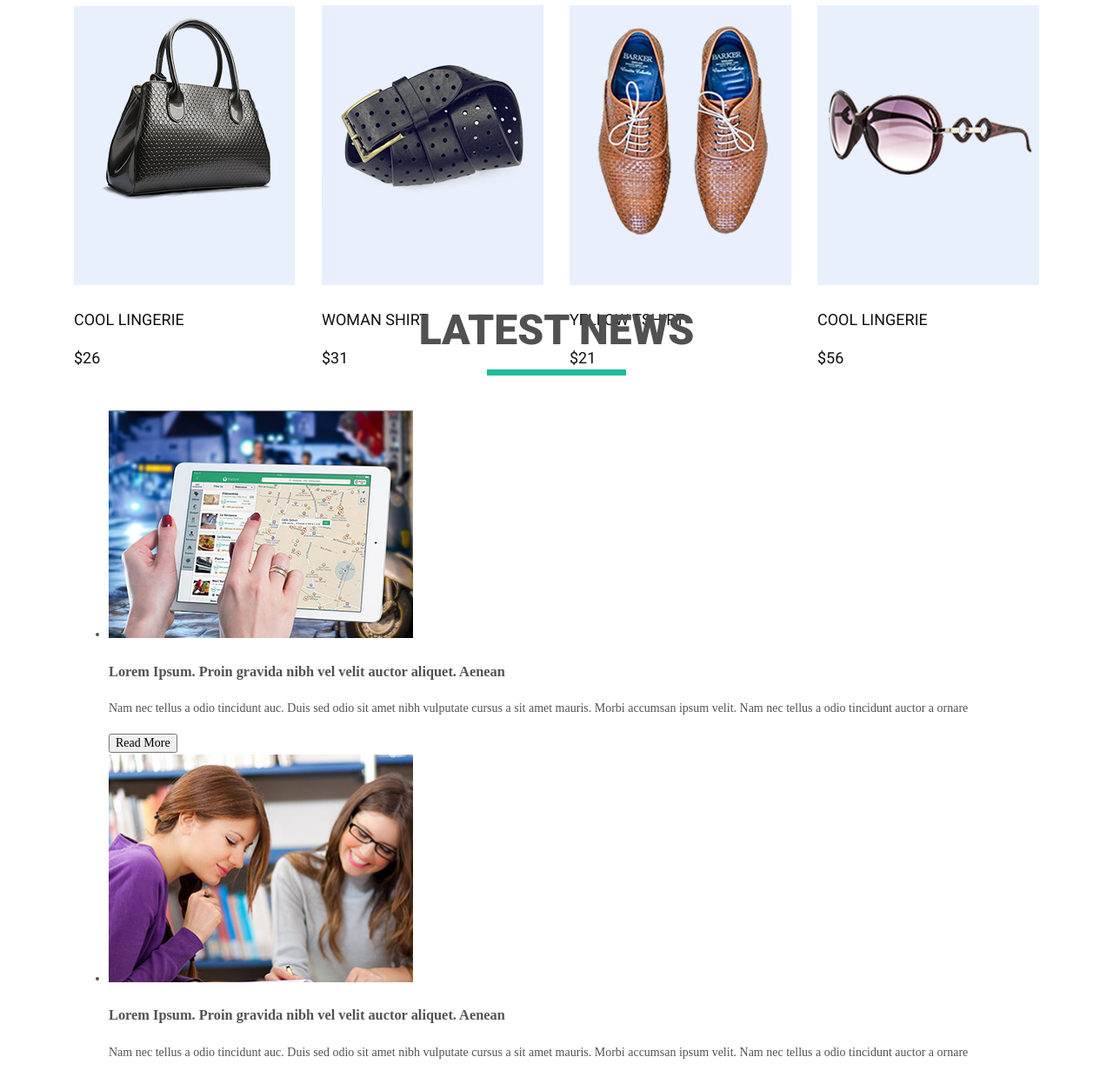
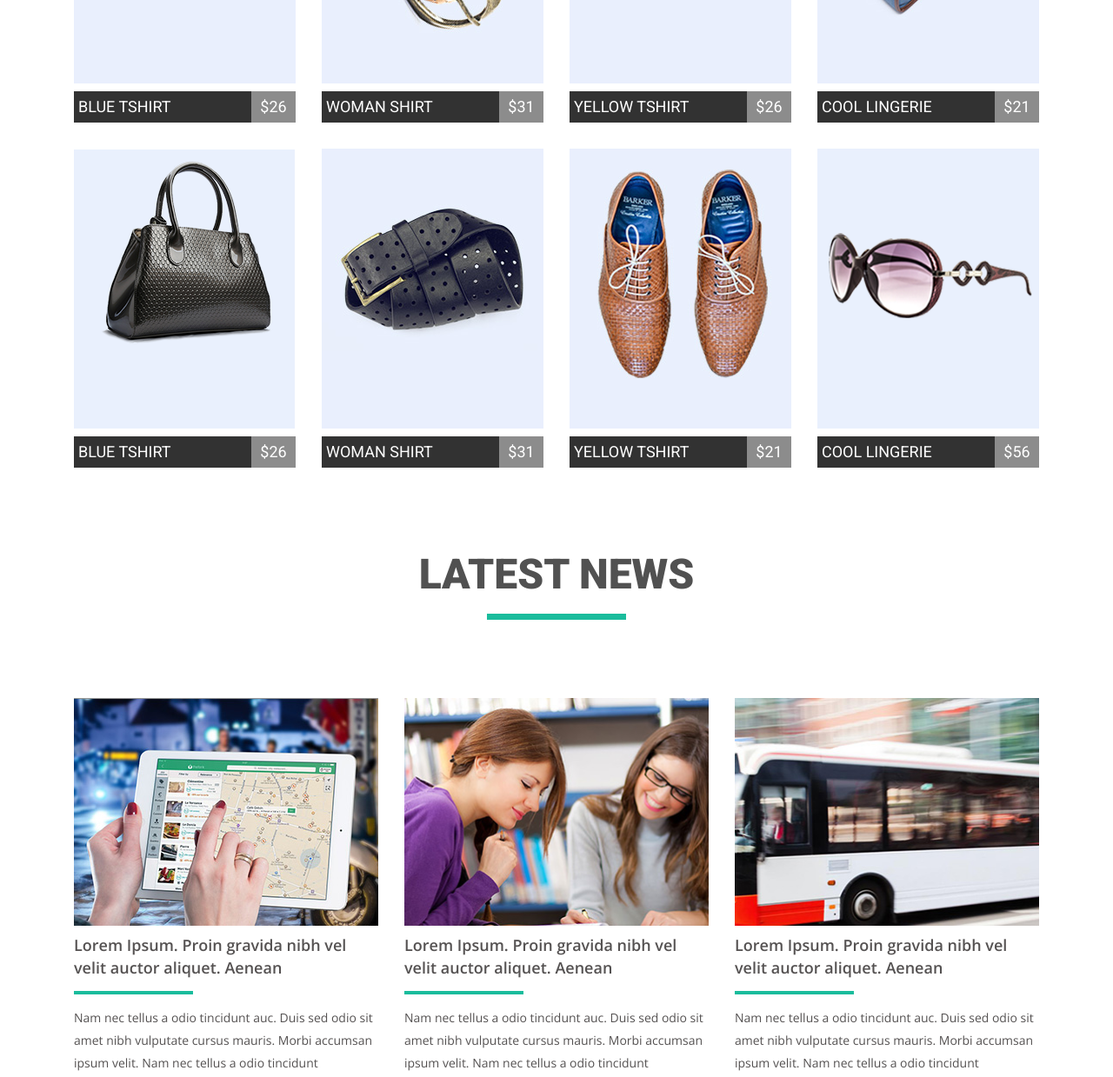
Before and after one commit to YanaD25/Yana_FeCoff3_HW, a plain HTML site: page Myhomework04/index.html in a window 1280 px wide. Shown: the part 625-1864 px from the top of the page at 87% size. Drawn offline with nearby package versions, Linux system fonts and the light colour scheme.

Commit message:
add price+product name

```diff
--- a/Myhomework04/css/styles.css
+++ b/Myhomework04/css/styles.css
@@ -58,8 +58,38 @@ h2::after {
     content: "";
     margin: 32px auto;
 }
-
+h3::after {
+    display: block;
+    width: 137px;
+    height: 4px;
+    background-color:  #1abc9c;
+    content: "";
+    margin: 14px 30px 0 0;
+}
+h2 {
+    margin-bottom: 90px;
+    margin-top: 110px;
+}
+h3 {
+    margin: 0;
+}
+.news-list-about p {
+    padding-top: 30px;
+}
 .product-list {
+    list-style: none;
+}
+.product-list-img {
+    margin-bottom: 0;
+}
+.product-list-name p::after {
+    display: block;
+    width: 255px;
+    height: 40px;
+    background-color:#323232;
+    content: "";
+}
+.news-list {
     list-style: none;
 }
 .product-list-item p {
@@ -71,8 +101,6 @@ h2::after {
 .product-list-item {
     float: left;
     width: 255px;
-    height: 322px;
-    scroll-padding-inline-start:0;
 }
 .product-list-item:not(:nth-child(4n)) {
     margin-right: 30px;
@@ -80,10 +108,39 @@ h2::after {
 .product-list-item:not(:nth-child(n+5)) {
     margin-bottom: 30px;
 }
-
-.product-list {
-    margin-top: 92px;
-    margin-bottom: 105px;
+.product-list-price {
+    float: right;
+    width: 20%;
+    padding: 5px;
+    font-size: 18px;
+    font-family: Roboto, sans-serif;
+    text-align: center;
+    box-sizing: border-box;
+    background: #8c8c8c;
+    color: #ffffff;
+}
+.product-list-item p {
+    font-size: 18px;
+    font-family: Roboto, sans-serif;
+    color:#ffffff;
+    box-sizing: border-box;
+    float: left;
+    margin:0;
+    width: 80%;
+    padding: 5px;
+    background: #323232;
+}
+.news-list-item {
+    float: left;
+    width: 350px;
+    height: 262px;
+}
+.news-list-item:not(:last-child) {
+    margin-right: 30px;
+}
+.news-list {
+    margin-top:80px;
+    margin-bottom: 80px;
     padding-left: 0;
 }
 h2 {
@@ -93,6 +150,18 @@ h2 {
     text-transform: uppercase;
     text-align: center;
 }
+
+.news-list-subtitle {
+    font-family: "Open Sans", sans-serif;
+    font-size: 18px;
+    line-height: 26px;
+    font-weight: 600;
+}
+.news-list-about {
+    font-family: "Open Sans", sans-serif;
+    font-size: 14px;
+    line-height: 26px;
+}
 .clearfix::after {
 display: table;
 content: "";
@@ -101,4 +170,19 @@ clear: both;
 .container{
     width: 1110px;
     margin: 0 auto;
+    padding: 0;
 }
+button {
+    display: block;
+    border: none;
+    background-color:#1abc9c;
+    border-radius: 3px;
+    width: 160px;
+    font-family: "Open Sans", sans-serif;
+    font-size: 16px;
+    line-height:50px;
+    font-weight: 300;
+    color: #ffffff;
+    margin-top: 16px;
+    margin-bottom: 80px;
+}
--- a/Myhomework04/index.html
+++ b/Myhomework04/index.html
@@ -28,65 +28,68 @@
             <ul class="product-list container clearfix">
                 <li class="product-list-item">
                     <img class="product-list-img" src="img/product1.jpg" alt="sandals" width="255" height="322">
-                    <p class="product-list-name"><span>Blue Tshirt</span></p>
-                    <p class="product-list-price"><span>$26</span></p>
+                    <p class="product-list-name">Blue Tshirt</p>
+                    <span class="product-list-price">$26</span>
                 </li>
                 <li class="product-list-item">
                     <img class="product-list-img" src="img/product2.jpg" alt="belt" width="255" height="322">
-                    <p class="product-list-name"><span>Woman Shirt</span></p>
-                    <p class="product-list-price"><span>$31</span></p>
+                    <p class="product-list-name">Woman Shirt</p>
+                    <span class="product-list-price">$31</span>
                 </li>
                 <li class="product-list-item">
                     <img class="product-list-img" src="img/product3.jpg" alt="hat" width="255" height="322">
-                    <p class="product-list-name"><span>Yellow Tshirt</span></p>
-                    <p class="product-list-price"><span>$26</span></p>
+                    <p class="product-list-name">Yellow Tshirt</p>
+                    <span class="product-list-price">$26</span>
                 </li>
                 <li class="product-list-item">
                     <img class="product-list-img" src="img/product4.jpg" alt="bag" width="255" height="322">
-                    <p class="product-list-name"><span>Cool Lingerie</span></p>
-                    <p class="product-list-price"><span>$21</span></p>
+                    <p class="product-list-name">Cool Lingerie</p>
+                    <span class="product-list-price">$21</span>
+
                 </li>
                 <li class="product-list-item">
                     <img class="product-list-img" src="img/product5.jpg" alt="bag2" width="255" height="322">
-                    <p class="product-list-name"><span>Cool Lingerie</span></p>
-                    <p class="product-list-price"><span>$26</span></p>
+                    <p class="product-list-name">Blue Tshirt</p>
+                    <span class="product-list-price">$26</span>
+
                 </li>
                 <li class="product-list-item">
                     <img class="product-list-img" src="img/product6.jpg" alt="belt2" width="255" height="322">
-                    <p class="product-list-name"><span>Woman Shirt</span></p>
-                    <p class="product-list-price"><span>$31</span></p>
+                    <p class="product-list-name">Woman Shirt</p>
+                    <span class="product-list-price">$31</span>
+
                 </li>
                 <li class="product-list-item">
                     <img class="product-list-img" src="img/product7.jpg" alt="footwear" width="255" height="322">
-                    <p class="product-list-name"><span>Yellow Tshirt</span></p>
-                    <p class="product-list-price"><span>$21</span></p>
+                    <p class="product-list-name">Yellow Tshirt</p>
+                    <span class="product-list-price">$21</span>
                 </li>
                 <li class="product-list-item">
                     <img class="product-list-img" src="img/product8.jpg" alt="glasses" width="255" height="322">
-                    <p class="product-list-name"><span>Cool Lingerie</span></p>
-                    <p class="product-list-price"><span>$56</span></p>
+                    <p class="product-list-name">Cool Lingerie</p>
+                    <span class="product-list-price">$56</span>
                 </li>
             </ul>
         </section>
         <section class="News container">
             <h2>Latest News</h2>
-            <ul class="news-list">
+            <ul class="news-list container clearfix">
                 <li class="news-list-item">
                     <img class="news-list-img" src="img/new1.jpg" alt="map" width="350" height="262">
                     <h3 class="news-list-subtitle">Lorem Ipsum. Proin gravida nibh vel velit auctor aliquet. Aenean</h3>
-                    <p class="news-list-about">Nam nec tellus a odio tincidunt auc. Duis sed odio sit amet nibh vulputate cursus a sit amet mauris. Morbi accumsan ipsum velit. Nam nec tellus a odio tincidunt auctor a ornare</p>
+                    <p class="news-list-about">Nam nec tellus a odio tincidunt auc. Duis sed odio sit amet nibh vulputate cursus mauris. Morbi accumsan ipsum velit. Nam nec tellus a odio tincidunt </p>
                     <button>Read More</button>
                 </li>
                 <li class="news-list-item">
                     <img class="news-list-img" src="img/new2.jpg" alt="girls" width="350" height="262">
                     <h3 class="news-list-subtitle">Lorem Ipsum. Proin gravida nibh vel velit auctor aliquet. Aenean</h3>
-                    <p class="news-list-about">Nam nec tellus a odio tincidunt auc. Duis sed odio sit amet nibh vulputate cursus a sit amet mauris. Morbi accumsan ipsum velit. Nam nec tellus a odio tincidunt auctor a ornare</p>
+                    <p class="news-list-about">Nam nec tellus a odio tincidunt auc. Duis sed odio sit amet nibh vulputate cursus mauris. Morbi accumsan ipsum velit. Nam nec tellus a odio tincidunt</p>
                     <button>Read More</button>
                 </li>
                 <li class="news-list-item">
                     <img class="news-list-img" src="img/new3.jpg" alt="bus" width="350" height="262">
                     <h3 class="news-list-subtitle">Lorem Ipsum. Proin gravida nibh vel velit auctor aliquet. Aenean</h3>
-                    <p class="news-list-about">Nam nec tellus a odio tincidunt auc. Duis sed odio sit amet nibh vulputate cursus a sit amet mauris. Morbi accumsan ipsum velit. Nam nec tellus a odio tincidunt auctor a ornare</p>
+                    <p class="news-list-about">Nam nec tellus a odio tincidunt auc. Duis sed odio sit amet nibh vulputate cursus  mauris. Morbi accumsan ipsum velit. Nam nec tellus a odio tincidunt </p>
                     <button>Read More</button>
                 </li>
             </ul>
```
